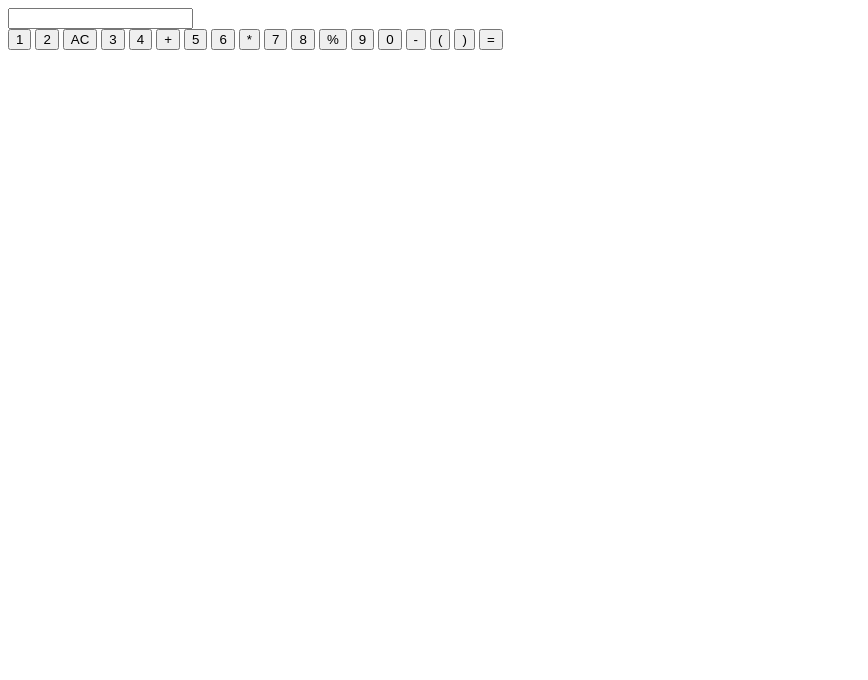
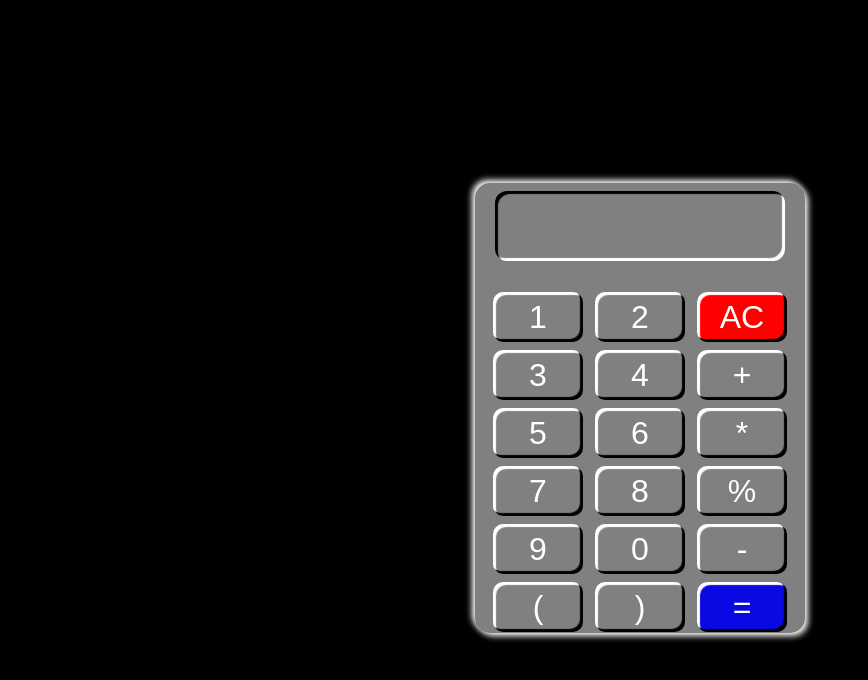
Before and after one commit to Shadrachebube/mycalculator.github.io, a plain HTML site: page index.html in a window 1280 px wide. Shown: the whole page, without its empty margins (0-868 px from the left). Drawn offline with Linux system fonts and the light colour scheme.

Commit message:
Update index.html
yes added new thing

```diff
--- a/index.html
+++ b/index.html
@@ -4,7 +4,7 @@
     <meta charset="UTF-8">
     <meta http-equiv="X-UA-Compatible" content="IE=edge">
     <meta name="viewport" content="width=device-width, initial-scale=1.0">
-    <link rel="stylesheet" href="newwork.cs">
+    <link rel="stylesheet" href="newwork.css">
     <title>Document</title>
 </head>
 <body>
```
